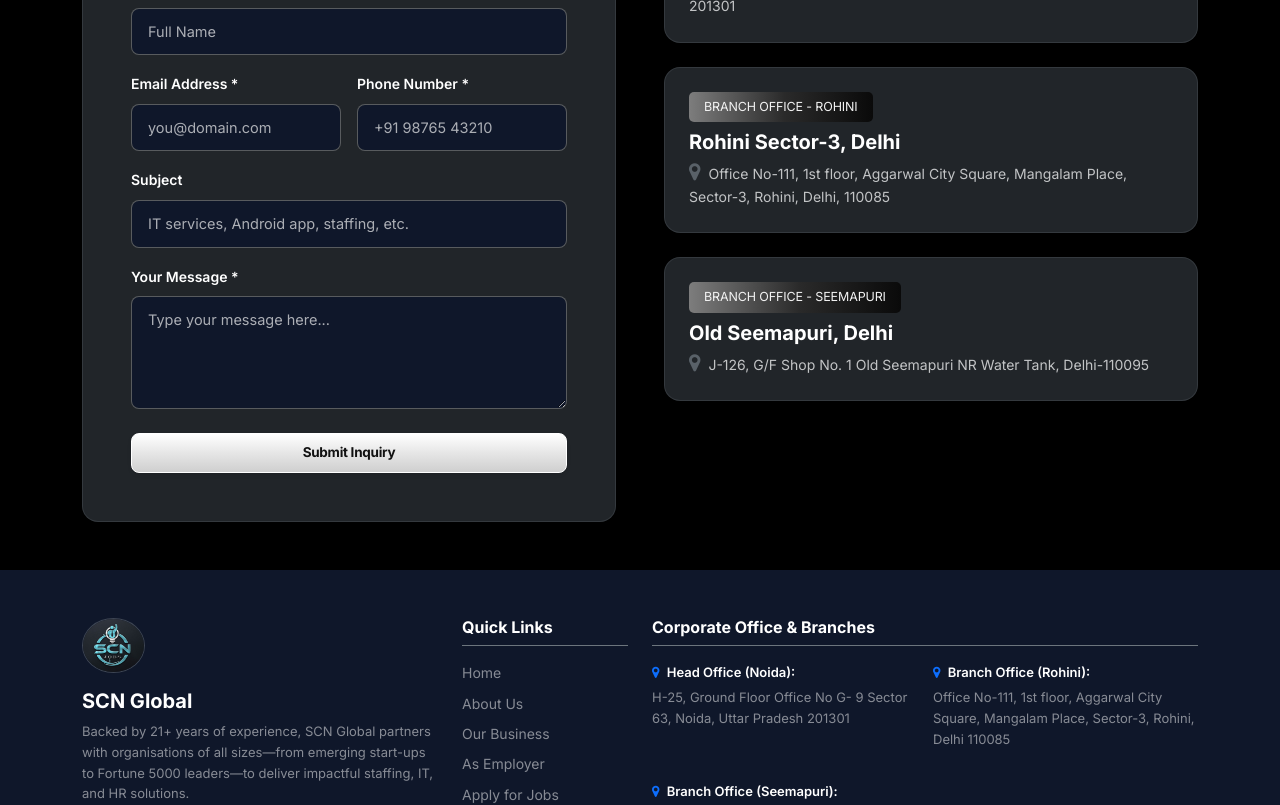
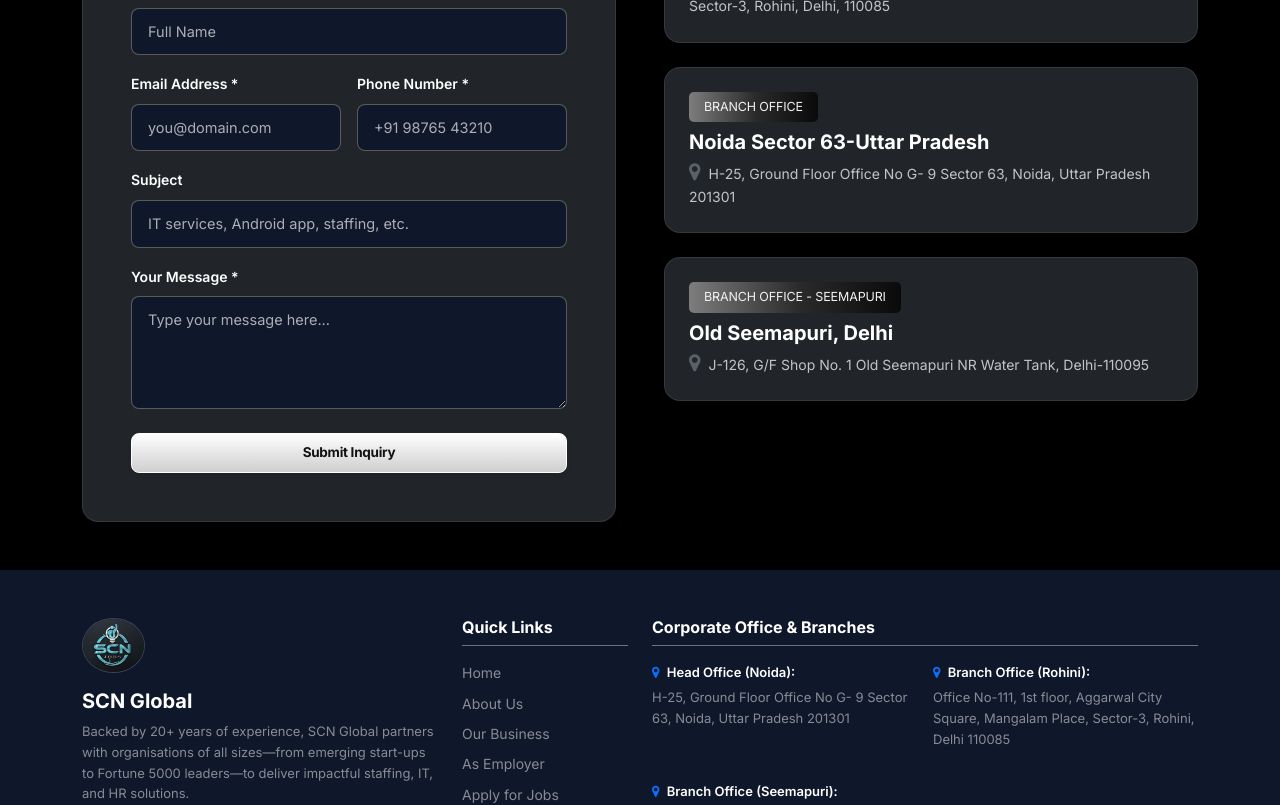
Before and after one commit to harshTomar18/SCN_Buisness, a React (Vite) app: page /contact-us in a window 1280 px wide. Shown: the part 760-1565 px from the top of the page. Built offline with nearby package versions, Linux system fonts and the light colour scheme.

Commit message:
feat: build SCN business website

```diff
--- a/src/components/EnquiryModal.jsx
+++ b/src/components/EnquiryModal.jsx
@@ -59,7 +59,7 @@
             </div>
             <div>
               <i className="fa fa-certificate fs-4 text-primary d-block mb-1"></i>
-              <span className="text-light opacity-75" style={{ fontSize: '11px', display: 'block', lineHeight: '1.2' }}>21+ Yrs Legacy</span>
+              <span className="text-light opacity-75" style={{ fontSize: '11px', display: 'block', lineHeight: '1.2' }}>20+ Yrs Legacy</span>
             </div>
           </div>
         </div>
--- a/src/components/Footer.jsx
+++ b/src/components/Footer.jsx
@@ -16,7 +16,7 @@
             />
             <h5 className="text-white fw-bold mb-2">SCN Global</h5>
             <p className="small text-white-50 mb-2" style={{ fontSize: '13px', lineHeight: '1.6' }}>
-              Backed by 21+ years of experience, SCN Global partners with organisations of all sizes—from emerging start-ups to Fortune 5000 leaders—to deliver impactful staffing, IT, and HR solutions.
+              Backed by 20+ years of experience, SCN Global partners with organisations of all sizes—from emerging start-ups to Fortune 5000 leaders—to deliver impactful staffing, IT, and HR solutions.
             </p>
             <p className="small mb-3">
               <i className="fa fa-envelope text-primary me-2"></i>
--- a/src/pages/AsEmployer.jsx
+++ b/src/pages/AsEmployer.jsx
@@ -48,7 +48,7 @@
               </span>
               <h2 className="fw-bold text-white mb-3">Partner with SCN Global</h2>
               <p className="text-light opacity-75 mb-4" style={{ lineHeight: '1.7' }}>
-                Backed by 21+ years of experience, SCN Global partners with organisations of all sizes—from emerging start-ups to Fortune 5000 leaders—to deliver impactful staffing, Android app development, executive recruitment, and HR management solutions.
+                Backed by 20+ years of experience, SCN Global partners with organisations of all sizes—from emerging start-ups to Fortune 5000 leaders—to deliver impactful staffing, Android app development, executive recruitment, and HR management solutions.
               </p>
 
               {/* Employer Helpdesk Box */}
--- a/src/pages/Contact.jsx
+++ b/src/pages/Contact.jsx
@@ -48,7 +48,7 @@
               <div>
                 <span className="badge bg-black text-primary border border-secondary mb-1">General Support Help Desk</span>
                 <h4 className="h5 fw-bold text-white mb-1">SCN Client Support Team</h4>
-                <p className="text-light opacity-75 small mb-1"><i className="fa fa-envelope text-primary me-2"></i> <a href="mailto:info@scnglobalpvtltd.com" className="text-decoration-none text-light">info@scnglobalpvtltd.com</a></p>
+                <p className="text-light opacity-75 small mb-1"><i className="fa fa-envelope text-primary me-2"></i> <a href="mailto:hr@scnglobalpvtltd.com" className="text-decoration-none text-light">info@scnglobalpvtltd.com</a></p>
                 <p className="text-light opacity-75 small mb-0"><i className="fa fa-phone text-primary me-2"></i> +91 9891910542</p>
               </div>
             </div>
@@ -62,7 +62,7 @@
               <div>
                 <span className="badge bg-black text-primary border border-secondary mb-1">Corporate Client Relations</span>
                 <h4 className="h5 fw-bold text-white mb-1">SCN Global Desk</h4>
-                <p className="text-light opacity-75 small mb-1"><i className="fa fa-envelope text-primary me-2"></i> <a href="mailto:hr@scnglobalpvtltd.com" className="text-decoration-none text-light">info@scnglobalpvtltd.com</a></p>
+                <p className="text-light opacity-75 small mb-1"><i className="fa fa-envelope text-primary me-2"></i> <a href="mailto:info@scnglobalpvtltd.com" className="text-decoration-none text-light">info@scnglobalpvtltd.com</a></p>
                 <p className="text-light opacity-75 small mb-0"><i className="fa fa-phone text-primary me-2"></i> +91 9811068863</p>
               </div>
             </div>
@@ -164,20 +164,20 @@
               {/* Head Office */}
               <div className="attractive-card p-4 bg-dark text-white border border-secondary border-opacity-25">
                 <span className="badge bg-primary text-uppercase mb-2">Corporate Head Office</span>
-                <h4 className="h5 fw-bold text-white mb-2">Noida Sector 63-Uttar Pradesh</h4>
+                <h4 className="h5 fw-bold text-white mb-2">Rohini Sector-3, Delhi</h4>
                 <p className="text-light opacity-75 small mb-0" style={{ lineHeight: '1.6' }}>
                   <i className="fa fa-map-marker text-primary me-2 fs-5"></i>
-                  H-25, Ground Floor Office No G- 9 Sector 63, Noida, Uttar Pradesh 201301
+                  Office No-111, 1st floor, Aggarwal City Square, Mangalam Place, Sector-3, Rohini, Delhi, 110085
                 </p>
               </div>
 
               {/* Branch 1 */}
               <div className="attractive-card p-4 bg-dark text-white border border-secondary border-opacity-25">
-                <span className="badge bg-secondary text-uppercase mb-2">Branch Office - Rohini</span>
-                <h4 className="h5 fw-bold text-white mb-2">Rohini Sector-3, Delhi</h4>
+                <span className="badge bg-secondary text-uppercase mb-2">Branch Office </span>
+                <h4 className="h5 fw-bold text-white mb-2">Noida Sector 63-Uttar Pradesh</h4>
                 <p className="text-light opacity-75 small mb-0" style={{ lineHeight: '1.6' }}>
                   <i className="fa fa-map-marker text-secondary me-2 fs-5"></i>
-                  Office No-111, 1st floor, Aggarwal City Square, Mangalam Place, Sector-3, Rohini, Delhi, 110085
+                  H-25, Ground Floor Office No G- 9 Sector 63, Noida, Uttar Pradesh 201301
                 </p>
               </div>
 
--- a/src/pages/Home.jsx
+++ b/src/pages/Home.jsx
@@ -21,7 +21,7 @@
     subtitle: 'Deploying expert US IT recruiters, general staffing, BPO support, and enterprise workforce management.'
   },
   {
-    badge: '21+ YEARS INDUSTRY LEGACY',
+    badge: '20+ YEARS INDUSTRY LEGACY',
     line1: 'Job-oriented <em>training institutes</em> &',
     line2: 'practical HR generalist certification.',
     subtitle: 'Empowering students and corporate professionals with hands-on skill modules and placement support.'
@@ -277,7 +277,7 @@
               <rect x="13.4" y="2.6" width="7.2" height="18.8" rx="3.6" fill="url(#pillGrad2)" />
               <rect x="9.2" y="10.9" width="5.6" height="2.2" rx="1.1" fill="#4a4a4a" />
             </svg>
-            <span>21+ Years Industry Legacy & Workflows</span>
+            <span>20+ Years Industry Legacy & Workflows</span>
           </div>
 
           <div className="stat appear appear--stat" style={{ '--d': '1.28s' }}>
@@ -315,7 +315,7 @@
         <div className="container">
           <div className="row text-center g-3">
             <div className="col-md-3 col-6">
-              <h3 className="fw-bold mb-0 text-white">21+</h3>
+              <h3 className="fw-bold mb-0 text-white">20+</h3>
               <p className="small mb-0 text-white-50">Years Legacy (Est. 2004)</p>
             </div>
             <div className="col-md-3 col-6">
--- a/src/pages/OurBusiness.jsx
+++ b/src/pages/OurBusiness.jsx
@@ -47,23 +47,24 @@
     tagline: 'Offshore & Cross-Border Talent Recruitment for US Clients',
     description: 'Specialized US staffing solutions providing US IT recruiters, Bench Sales recruiters, W2/C2C placement services, and technical talent acquisition for North American enterprises.'
   },
+
   {
     id: 6,
+    slug: 'general-staffing',
+    title: 'SCN Global General Staffing',
+    image: '/images/vertical_general_staffing.jpg',
+    alt: 'SCN Global General Staffing',
+    tagline: 'Temporary, Flexible & Permanent Workforce Deployment',
+    description: 'Comprehensive general staffing across administrative, industrial, retail, and corporate operations tailored to meet seasonal and long-term organizational demands.'
+  },
+  {
+    id: 7,
     slug: 'event-management',
     title: 'SCN Global Event Management',
     image: '/images/vertical_payroll_management.jpg',
     alt: 'SCN Global Event Management',
     tagline: 'Corporate Events, Trade Shows, Exhibitions & MICE Services',
     description: 'Complete event management solutions for corporate events, trade shows, BTL promotions, activation campaigns, exhibitions, custom exhibits, wedding management, and MICE services—delivering memorable experiences with precision and creativity.'
-  },
-  {
-    id: 7,
-    slug: 'general-staffing',
-    title: 'SCN Global General Staffing',
-    image: '/images/vertical_general_staffing.jpg',
-    alt: 'SCN Global General Staffing',
-    tagline: 'Temporary, Flexible & Permanent Workforce Deployment',
-    description: 'Comprehensive general staffing across administrative, industrial, retail, and corporate operations tailored to meet seasonal and long-term organizational demands.'
   },
   {
     id: 8,
```
